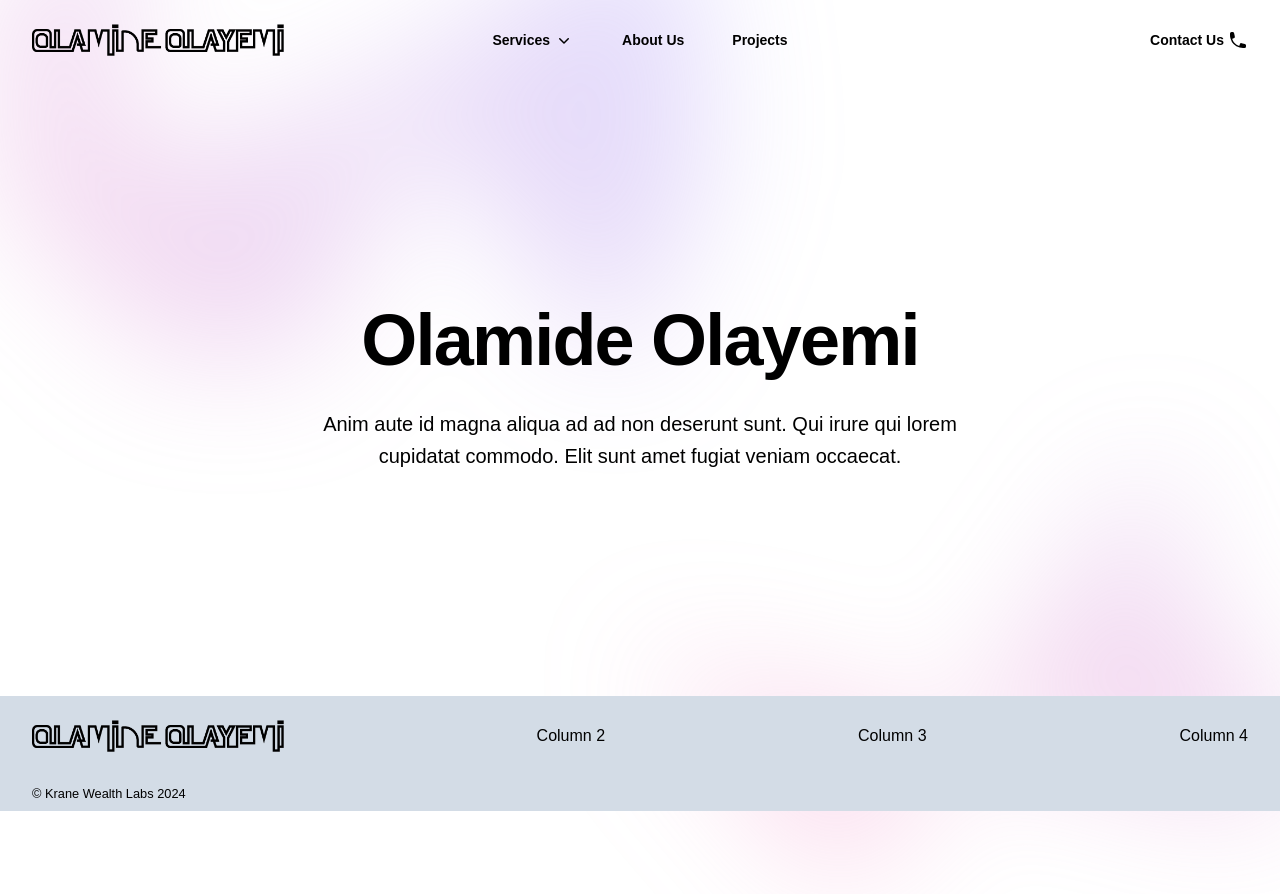
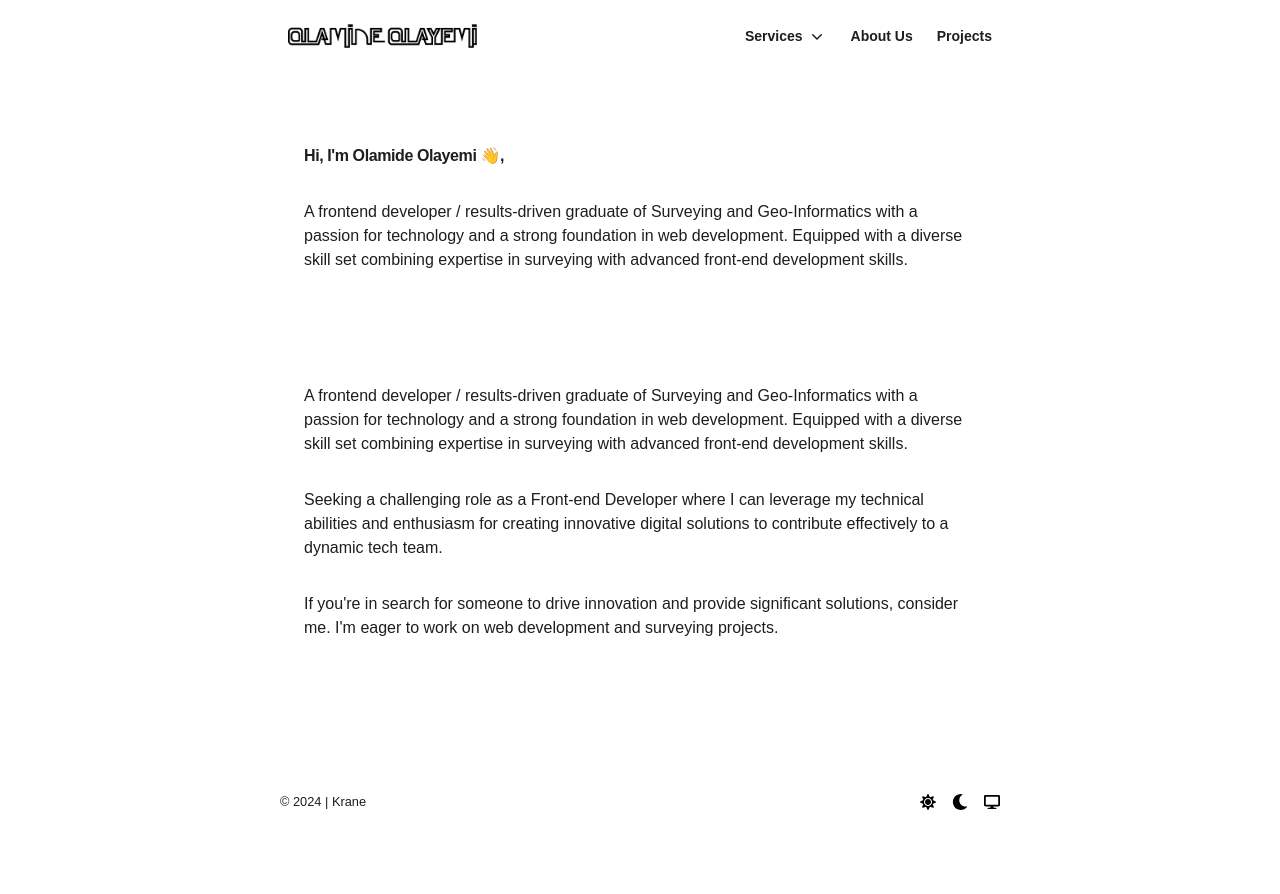
Before and after one commit to olamideolayemi/Olamide-Olayemi, a React (Vite) app: page / in a window 1280 px wide. After the commit the page ends 819 px from the top, so only its background shows below. Built offline with nearby package versions, Linux system fonts and the light colour scheme.

Commit message:
Updated index.html, package.json, and various component files to reflect changes in layout, styling, and dependencies.

```diff
--- a/index.html
+++ b/index.html
@@ -4,7 +4,7 @@
     <meta charset="UTF-8" />
     <link rel="icon" type="image/svg+xml" href="/vite.svg" />
     <meta name="viewport" content="width=device-width, initial-scale=1.0" />
-    <title>Olamide Olayemi</title>
+    <title>Krane</title>
   </head>
   <body>
     <div id="root"></div>
--- a/package.json
+++ b/package.json
@@ -15,6 +15,7 @@
     "heroicons": "^2.1.5",
     "react": "^18.3.1",
     "react-dom": "^18.3.1",
+    "react-icons": "^5.3.0",
     "react-router-dom": "^6.27.0"
   },
   "devDependencies": {
--- a/src/App.jsx
+++ b/src/App.jsx
@@ -6,11 +6,13 @@ import Contact from "./components/Contact"
 import Header from "./components/header/Header"
 import Page404 from "./components/pages/Page404"
 import Footer from "./components/footer/Footer"
+import { ThemeProvider } from "./components/themeContext/ThemeContext"
 
 function App() {
 
   return (
     <>
+      <ThemeProvider>
         <Header />
         <div className="">
           <Routes>
@@ -22,6 +24,7 @@ function App() {
           </Routes>
         </div>
         <Footer />
+      </ThemeProvider>
     </>
   )
 }
--- a/src/components/Home.jsx
+++ b/src/components/Home.jsx
@@ -1,14 +1,34 @@
-import HeroSection from "./hero/HeroSection"
 // import bg from "../assets/R (1).jpeg"
 
 const Home = () => {
   return (
     <>
-      {/* Hero Section */}
-      <HeroSection
-        title='Olamide Olayemi'
-        content={'Anim aute id magna aliqua ad ad non deserunt sunt. Qui irure qui lorem cupidatat commodo. Elit sunt amet fugiat veniam occaecat.'}
-      />
+      <div className=" bg-white dark:bg-dark-blue relative px-6 pt-0 h-auto lg:px-8">
+        <div className="mx-auto max-w-2xl py-36">
+          <div className="text-left">
+            <p className="text-balance text-1xl font-semibold tracking-tight text-black dark:text-gray_text sm:text-1xl">
+              Hi, I&apos;m Olamide Olayemi 👋,
+            </p>
+            <p className="mt-8 text-pretty text-md font-medium text-black dark:text-gray_text sm:text-1xl">
+              A frontend developer / results-driven graduate of Surveying and Geo-Informatics with a passion for technology and a strong foundation in web development.
+              Equipped with a diverse skill set combining expertise in surveying with advanced front-end development skills.
+            </p>
+          </div>
+
+          <div className="text-left pt-20">
+            <p className="mt-8 text-pretty text-md font-medium text-black dark:text-gray_text sm:text-1xl">
+              A frontend developer / results-driven graduate of Surveying and Geo-Informatics with a passion for technology and a strong foundation in web development.
+              Equipped with a diverse skill set combining expertise in surveying with advanced front-end development skills.
+            </p>
+            <p className="mt-8 text-pretty text-md font-medium text-black dark:text-gray_text sm:text-1xl">
+              Seeking a challenging role as a Front-end Developer where I can leverage my technical abilities and enthusiasm for creating innovative digital solutions to contribute effectively to a dynamic tech team.
+            </p>
+            <p className="mt-8 text-pretty text-md font-medium text-black dark:text-gray_text sm:text-1xl">
+              If you&apos;re in search for someone to drive innovation and provide significant solutions, consider me. I&apos;m eager to work on web development and surveying projects.
+            </p>
+          </div>
+        </div>
+      </div>
     </>
   )
 }
--- a/src/components/footer/Footer.jsx
+++ b/src/components/footer/Footer.jsx
@@ -1,32 +1,45 @@
-import { Link } from "react-router-dom"
-import logo from "../../assets/OLAMIDE OLAYEMI LOGO.png"
+import { useEffect, useState } from "react";
+import { FaDesktop, FaMoon, FaSun } from "react-icons/fa";
 
 const Footer = () => {
+  const [theme, setTheme] = useState(localStorage.getItem('theme') || 'auto');
+
+  useEffect(() => {
+    if (theme === 'dark') {
+      document.documentElement.classList.add('dark');
+      localStorage.setItem('theme', 'dark');
+    } else if (theme === 'light') {
+      document.documentElement.classList.remove('dark');
+      localStorage.setItem('theme', 'light');
+    } else {
+      // Auto mode - follow system preference
+      const mediaQuery = window.matchMedia('(prefers-color-scheme: dark)');
+      const handleChange = () => {
+        document.documentElement.classList.toggle('dark', mediaQuery.matches);
+      };
+      handleChange();
+      mediaQuery.addEventListener('change', handleChange);
+      localStorage.setItem('theme', 'auto');
+
+      return () => mediaQuery.removeEventListener('change', handleChange);
+    }
+  }, [theme]);
+
   return (
-
-    <footer className=" bg-gray-light">
-      <div className="mx-auto flex max-w-7xl items-center justify-between p-6 lg:px-8">
-        <div className="flex ">
-          <Link to='/' className="-m-1.5 p-1.5">
-            <img
-              src={logo}
-              alt=""
-              className="h-8 w-auto"
-            />
-          </Link>
+    <footer className=" bg-white dark:bg-gray-dark">
+      <div className="mx-auto flex max-w-3xl items-center justify-between px-6 py-2 ">
+        <small className="text-black dark:text-gray_text " > © {new Date().getFullYear()} | Krane</small>
+        <div className="flex items-center space-x-4 dark:text-white">
+          <button onClick={() => setTheme('light')}  aria-label="Light mode">
+            <FaSun />
+          </button>
+          <button onClick={() => setTheme('dark')} aria-label="Dark mode">
+            <FaMoon />
+          </button>
+          <button onClick={() => setTheme('auto')} aria-label="Auto mode">
+            <FaDesktop />
+          </button>
         </div>
-        <div className="flex ">
-          Column 2
-        </div>
-        <div className="flex ">
-          Column 3
-        </div>
-        <div className="flex ">
-          Column 4
-        </div>
-      </div>
-      <div className="mx-auto flex max-w-7xl items-center justify-between p-2 lg:px-8">
-        <small > © Krane Wealth Labs 2024</small>
       </div>
     </footer>
   )
--- a/src/components/header/Header.jsx
+++ b/src/components/header/Header.jsx
@@ -52,15 +52,14 @@ const Header = () => {
   }, []);
 
   return (
-    <header className={`fixed w-full z-10 ${isScrolled ? "bg-white drop-shadow-md" : ""}`}>
-      <nav aria-label="Global" className="mx-auto flex max-w-7xl items-center justify-between p-6 lg:px-8">
+    <header className={`fixed w-full z-10 ${isScrolled ? "bg-white bg-opacity-10 dark:bg-gray-dark drop-shadow-md" : ""}`}>
+      <nav aria-label="Global" className="mx-auto flex max-w-3xl items-center justify-between p-6 lg:px-8">
         <div className="flex lg:flex-1">
           <Link to='/' className="-m-1.5 p-1.5">
-            <span className="sr-only ">Krane Wealth Labs</span>
             <img
               src={logo}
               alt=""
-              className="h-8 w-auto"
+              className="h-6 w-auto filter dark:invert dark:brightness-0 dark:sepia dark:saturate-100 dark:hue-rotate-[180deg]"
             />
           </Link>
         </div>
@@ -68,28 +67,28 @@ const Header = () => {
           <button
             type="button"
             onClick={() => setMobileMenuOpen(true)}
-            className="-m-2.5 inline-flex items-center justify-center rounded-md p-2.5 text-gray-700"
+            className="-m-2.5 inline-flex items-center justify-center rounded-md p-2.5 text-gray_text"
           >
             <span className="sr-only">Open main menu</span>
             <Bars3Icon aria-hidden="true" className="h-6 w-6" />
           </button>
         </div>
-        <PopoverGroup className="hidden lg:flex lg:gap-x-12">
+        <PopoverGroup className="hidden lg:flex lg:gap-x-6">
           <Popover className="relative">
-            <PopoverButton className="flex items-center gap-x-1 text-sm/6 font-semibold text-gray-900">
+            <PopoverButton className="flex items-center gap-x-1 text-sm/6 font-semibold text-black dark:text-gray_text">
               Services
-              <ChevronDownIcon aria-hidden="true" className="h-5 w-5 flex-none text-gray-400" />
+              <ChevronDownIcon aria-hidden="true" className="h-5 w-5 flex-none text-black dark:text-gray_text" />
             </PopoverButton>
 
             <PopoverPanel
               transition
-              className="absolute -left-8 top-full z-10 mt-3 w-screen max-w-md overflow-hidden rounded-3xl bg-white shadow-lg ring-1 ring-gray-900/5 transition data-[closed]:translate-y-1 data-[closed]:opacity-0 data-[enter]:duration-200 data-[leave]:duration-150 data-[enter]:ease-out data-[leave]:ease-in"
+              className="absolute -left-8 top-full z-10 mt-3 w-screen max-w-md overflow-hidden rounded-3xl bg-white dark:bg-gray-dark shadow-lg ring-1 ring-vivid-cyan transition data-[closed]:translate-y-1 data-[closed]:opacity-0 data-[enter]:duration-200 data-[leave]:duration-150 data-[enter]:ease-out data-[leave]:ease-in"
             >
               <div className="p-4">
                 {products.map((item) => (
                   <div
                     key={item.name}
-                    className="group relative flex items-center gap-x-6 rounded-lg p-4 text-sm/6 hover:bg-gray-50"
+                    className="group relative flex items-center gap-x-6 rounded-lg p-4 dark:text-gray_text text-sm/6 hover:bg-gray-50"
                   >
                     <div className="flex h-11 w-11 flex-none items-center justify-center rounded-lg bg-gray-50 group-hover:bg-white">
                       <item.icon aria-hidden="true" className="h-6 w-6 text-gray-600 group-hover:text-indigo-600" />
@@ -119,19 +118,13 @@ const Header = () => {
             </PopoverPanel>
           </Popover>
 
-          <Link to='/about' className="text-sm/6 font-semibold text-gray-900" >
+          <Link to='/about' className="text-sm/6 font-semibold text-black dark:text-gray_text" >
             About Us
           </Link>
-          <Link to='/projects' className="text-sm/6 font-semibold text-gray-900" >
+          <Link to='/projects' className="text-sm/6 font-semibold text-black dark:text-gray_text" >
             Projects
           </Link>
         </PopoverGroup>
-        <div className="hidden lg:flex lg:flex-1 lg:justify-end">
-          <Link to='/contact' className="text-sm/6 font-semibold text-gray-900 flex items-center gap-x-1" >
-            Contact Us
-            <PhoneIcon aria-hidden="true" className="h-5 w-5 text-gray-900" />
-          </Link>
-        </div>
       </nav>
       <Dialog open={mobileMenuOpen} onClose={setMobileMenuOpen} className="lg:hidden">
         <div className="fixed inset-0 z-10" />
@@ -142,7 +135,7 @@ const Header = () => {
               <img
                 alt=""
                 src={logo}
-                className="h-8 w-auto"
+                className="h-6 w-auto"
               />
             </Link>
             <button
--- a/src/components/hero/HeroSection.jsx
+++ b/src/components/hero/HeroSection.jsx
@@ -2,40 +2,29 @@ import PropTypes from 'prop-types'
 
 const HeroSection = ({ title, content }) => {
   return (
-    <div className="relative px-6 pt-20 h-auto lg:px-8">
+    <div className=" bg-white dark:bg-dark-blue relative px-6 pt-0 h-auto lg:px-8">
       <div
         aria-hidden="true"
-        className="absolute inset-x-0 -top-40 -z-10 transform-gpu overflow-hidden blur-3xl sm:-top-80"
+        className="absolute bg-white dark:bg-gray-dark inset-x-0 -top-40 -z-10 transform-gpu overflow-hidden blur-3xl sm:-top-80"
       >
-        <div
-          style={{
-            clipPath:
-              'polygon(74.1% 44.1%, 100% 61.6%, 97.5% 26.9%, 85.5% 0.1%, 80.7% 2%, 72.5% 32.5%, 60.2% 62.4%, 52.4% 68.1%, 47.5% 58.3%, 45.2% 34.5%, 27.5% 76.7%, 0.1% 64.9%, 17.9% 100%, 27.6% 76.8%, 76.1% 97.7%, 74.1% 44.1%)',
-          }}
-          className="relative left-[calc(50%-11rem)] aspect-[1155/678] w-[36.125rem] -translate-x-1/2 rotate-[30deg] bg-gradient-to-tr from-[#ff80b5] to-[#9089fc] opacity-30 sm:left-[calc(50%-30rem)] sm:w-[72.1875rem]"
-        />
+        {/* <div
+          // style={{
+          //   clipPath:
+          //     'polygon(74.1% 44.1%, 100% 61.6%, 97.5% 26.9%, 85.5% 0.1%, 80.7% 2%, 72.5% 32.5%, 60.2% 62.4%, 52.4% 68.1%, 47.5% 58.3%, 45.2% 34.5%, 27.5% 76.7%, 0.1% 64.9%, 17.9% 100%, 27.6% 76.8%, 76.1% 97.7%, 74.1% 44.1%)',
+          // }}
+          className="relative left-[calc(50%-11rem)] aspect-[1155/678] w-[36.125rem] -translate-x-1/2 rotate-[30deg] bg-gradient-to-tr from-[#ff80b5] to-[#9089fc] opacity-30 dark:from-[#4f46e5] dark:to-[#6b7280] sm:left-[calc(50%-30rem)] sm:w-[72.1875rem]"
+        /> */}
       </div>
+
       <div className="mx-auto max-w-2xl py-32 sm:py-48 lg:py-56">
-        <div className="text-center">
-          <h1 className="text-balance text-5xl font-semibold tracking-tight text-gray-900 sm:text-7xl">
+        <div className="text-left">
+          <p className="text-balance text-1xl font-semibold tracking-tight text-black dark:text-gray_text sm:text-1xl">
             {title}
-          </h1>
-          <p className="mt-8 text-pretty text-lg font-medium text-gray-500 sm:text-xl/8">
+          </p>
+          <p className="mt-8 text-pretty text-md font-medium text-black dark:text-gray_text sm:text-1xl">
             {content}
           </p>
         </div>
-      </div>
-      <div
-        aria-hidden="true"
-        className="absolute inset-x-0 top-[calc(100%-13rem)] -z-10 transform-gpu overflow-hidden blur-3xl sm:top-[calc(100%-30rem)]"
-      >
-        <div
-          style={{
-            clipPath:
-              'polygon(74.1% 44.1%, 100% 61.6%, 97.5% 26.9%, 85.5% 0.1%, 80.7% 2%, 72.5% 32.5%, 60.2% 62.4%, 52.4% 68.1%, 47.5% 58.3%, 45.2% 34.5%, 27.5% 76.7%, 0.1% 64.9%, 17.9% 100%, 27.6% 76.8%, 76.1% 97.7%, 74.1% 44.1%)',
-          }}
-          className="relative left-[calc(50%+3rem)] aspect-[1155/678] w-[36.125rem] -translate-x-1/2 bg-gradient-to-tr from-[#ff80b5] to-[#9089fc] opacity-30 sm:left-[calc(50%+36rem)] sm:w-[72.1875rem]"
-        />
       </div>
     </div>
   )
--- /dev/null
+++ b/src/components/themeContext/ThemeContext.jsx
@@ -0,0 +1,30 @@
+// ThemeContext.js
+import { createContext, useContext, useEffect, useState } from "react";
+import PropTypes from "prop-types";
+
+const ThemeContext = createContext();
+
+export const ThemeProvider = ({ children }) => {
+  const [theme, setTheme] = useState(localStorage.getItem("theme") || "light");
+
+  useEffect(() => {
+    document.documentElement.classList.toggle("dark", theme === "dark");
+    localStorage.setItem("theme", theme);
+  }, [theme]);
+
+  const toggleTheme = () => {
+    setTheme((prevTheme) => (prevTheme === "light" ? "dark" : "light"));
+  };
+
+  return (
+    <ThemeContext.Provider value={{ theme, toggleTheme }}>
+      {children}
+    </ThemeContext.Provider>
+  );
+};
+
+ThemeProvider.propTypes = {
+  children: PropTypes.node.isRequired,
+}
+
+export const useTheme = () => useContext(ThemeContext);
--- a/tailwind.config.js
+++ b/tailwind.config.js
@@ -1,23 +1,28 @@
 /** @type {import('tailwindcss').Config} */
 export default {
   content: ["./index.html", "./src/**/*.{js,ts,jsx,tsx}"],
+  darkMode: "class",
   theme: {
     extend: {},
     colors: {
-      'white': '#ffffff',
-      'blue': '#1fb6ff',
-      'purple': '#7e5bef',
-      'pink': '#ff49db',
-      'orange': '#ff7849',
-      'green': '#13ce66',
-      'yellow': '#ffc82c',
-      'gray-dark': '#273444',
-      'gray': '#8492a6',
-      'gray-light': '#d3dce6',
+      white: "#ffffff",
+      gray_text: "#D1D5DB",
+      black: "#1e1e1e",
+      blue: "#1fb6ff",
+      "dark-blue": "#010916",
+      purple: "#7e5bef",
+      pink: "#ff49db",
+      orange: "#ff7849",
+      green: "#13ce66",
+      yellow: "#ffc82c",
+      "gray-dark": "#273444",
+      gray: "#8492a6",
+      "gray-light": "#d3dce6",
+      "vivid-cyan": "#12E4F3",
     },
     fontFamily: {
-      sans: ['Graphik', 'sans-serif'],
-      serif: ['Merriweather', 'serif'],
+      sans: ["Graphik", "sans-serif"],
+      serif: ["Merriweather", "serif"],
     },
   },
   plugins: [],
```
Also changed, not shown: 1 other file (tests, documents, lock files or other folders). Lines whose indentation alone changed are shown as unchanged.
